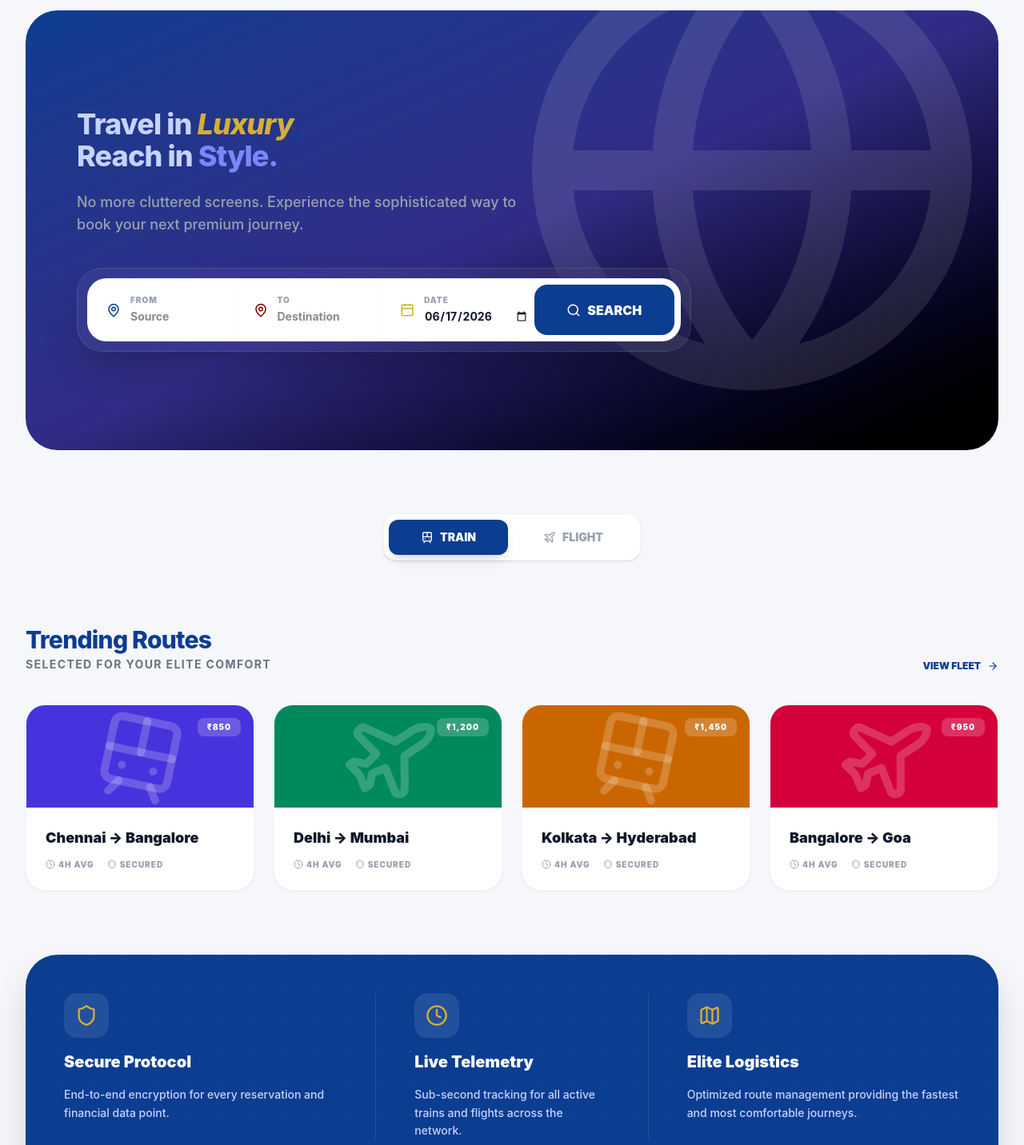
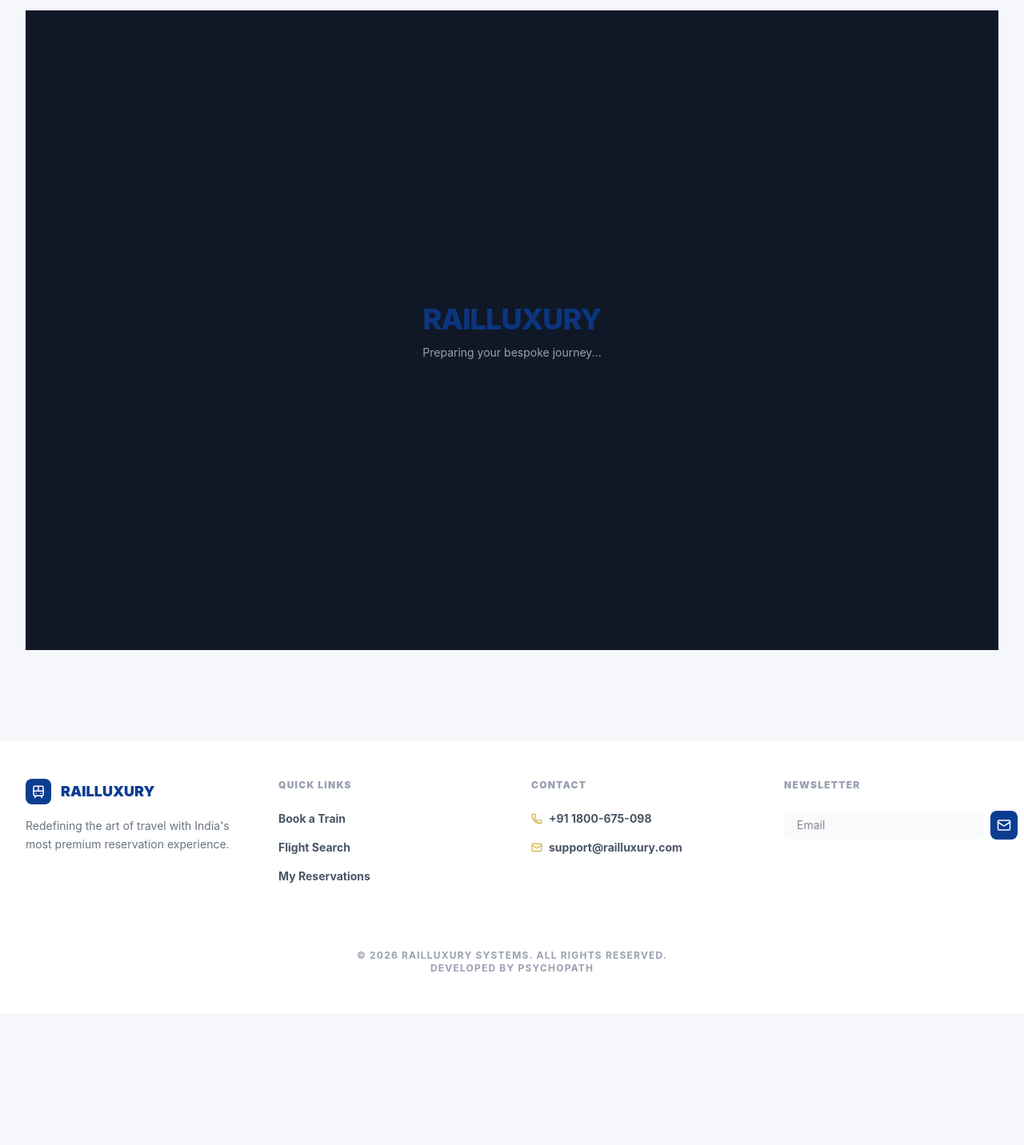
Before and after one commit to HEMANATH-AFK/railluxury, a React (Vite) app in the folder frontend/: page / in a window 1280 px wide. Shown: the part 100-1532 px from the top of the page at 80% size. After the commit the page ends 1367 px from the top, so only its background shows below. Built offline with nearby package versions, Linux system fonts and the light colour scheme.

Commit message:
Step 1: Clear existing landing page to establish a clean base

```diff
--- a/frontend/src/pages/Home.jsx
+++ b/frontend/src/pages/Home.jsx
@@ -1,197 +1,10 @@
-import { useState } from 'react';
-import { useNavigate } from 'react-router-dom';
-import { Train, Plane, MapPin, Calendar, Search, ArrowRight, Shield, Clock, Map, Globe, Star } from 'lucide-react';
-import { motion } from 'framer-motion';
-
 const Home = () => {
-  const [type, setType] = useState('train');
-  const [source, setSource] = useState('');
-  const [destination, setDestination] = useState('');
-  const [date, setDate] = useState(new Date().toISOString().split('T')[0]);
-  const navigate = useNavigate();
-
-  const handleSearch = (e) => {
-    e.preventDefault();
-    navigate(`/search?type=${type}&source=${source}&destination=${destination}&date=${date}`);
-  };
-
-  const popularRoutes = [
-    { from: 'Chennai', to: 'Bangalore', price: '₹850', color: 'bg-indigo-600', icon: <Train size={40}/> },
-    { from: 'Delhi', to: 'Mumbai', price: '₹1,200', color: 'bg-emerald-600', icon: <Plane size={40}/> },
-    { from: 'Kolkata', to: 'Hyderabad', price: '₹1,450', color: 'bg-amber-600', icon: <Train size={40}/> },
-    { from: 'Bangalore', to: 'Goa', price: '₹950', color: 'bg-rose-600', icon: <Plane size={40}/> },
-  ];
-
   return (
-    <div className="space-y-20 pb-20">
-      {/* Hero Section - Gradient & Icon Based */}
-      <section className="relative h-[550px] rounded-[40px] overflow-hidden bg-gradient-to-br from-primary via-indigo-900 to-black p-8 md:p-16 flex items-center">
-        <div className="absolute top-0 right-0 w-1/2 h-full opacity-10 pointer-events-none">
-          <Globe size={600} className="text-white -mr-40 mt-[-100px]" />
-        </div>
-
-        <div className="relative z-10 max-w-3xl">
-
-          <motion.h1
-            initial={{ opacity: 0, y: 20 }}
-            animate={{ opacity: 1, y: 0 }}
-            className="text-5xl md:text-6xl font-black text-white mb-6 leading-[1.1]"
-          >
-            <span className="text-indigo-200">Travel in</span> <span className="text-accent italic">Luxury</span>,<br/>
-            <span className="text-indigo-200">Reach in</span> <span className="text-indigo-400">Style.</span>
-          </motion.h1>
-
-          <motion.p
-            initial={{ opacity: 0 }}
-            animate={{ opacity: 1 }}
-            transition={{ delay: 0.2 }}
-            className="text-lg text-gray-400 mb-10 font-medium max-w-xl"
-          >
-            No more cluttered screens. Experience the sophisticated way to book your next premium journey.
-          </motion.p>
-
-          {/* Search Bar */}
-          <motion.div
-            initial={{ opacity: 0, y: 30 }}
-            animate={{ opacity: 1, y: 0 }}
-            transition={{ delay: 0.3 }}
-            className="bg-white/5 backdrop-blur-3xl p-3 rounded-[32px] border border-white/10 shadow-2xl"
-          >
-            <form onSubmit={handleSearch} className="bg-white rounded-[24px] p-2 grid grid-cols-1 md:grid-cols-4 gap-2">
-              <div className="flex items-center px-4 py-3 gap-3 border-r border-gray-50">
-                <MapPin className="text-primary shrink-0" size={18} />
-                <div className="w-full">
-                  <p className="text-[10px] font-black text-gray-400 uppercase tracking-widest">From</p>
-                  <input
-                    type="text"
-                    placeholder="Source"
-                    className="font-bold text-gray-900 outline-none w-full text-sm"
-                    value={source}
-                    onChange={(e) => setSource(e.target.value)}
-                    required
-                  />
-                </div>
-              </div>
-              <div className="flex items-center px-4 py-3 gap-3 border-r border-gray-50">
-                <MapPin className="text-secondary shrink-0" size={18} />
-                <div className="w-full">
-                  <p className="text-[10px] font-black text-gray-400 uppercase tracking-widest">To</p>
-                  <input
-                    type="text"
-                    placeholder="Destination"
-                    className="font-bold text-gray-900 outline-none w-full text-sm"
-                    value={destination}
-                    onChange={(e) => setDestination(e.target.value)}
-                    required
-                  />
-                </div>
-              </div>
-              <div className="flex items-center px-4 py-3 gap-3">
-                <Calendar className="text-accent shrink-0" size={18} />
-                <div className="w-full">
-                  <p className="text-[10px] font-black text-gray-400 uppercase tracking-widest">Date</p>
-                  <input
-                    type="date"
-                    className="font-bold text-gray-900 outline-none w-full text-sm cursor-pointer"
-                    value={date}
-                    onChange={(e) => setDate(e.target.value)}
-                    required
-                  />
-                </div>
-              </div>
-              <button type="submit" className="bg-primary text-white rounded-2xl font-black py-4 hover:scale-[1.02] transition-all flex items-center justify-center gap-2">
-                <Search size={18} /> SEARCH
-              </button>
-            </form>
-          </motion.div>
-        </div>
-      </section>
-
-      {/* Mode Switcher */}
-      <section className="flex justify-center">
-        <div className="bg-white p-1.5 rounded-2xl shadow-sm border border-gray-50 flex gap-1">
-          <button
-            onClick={() => setType('train')}
-            className={`px-10 py-3 rounded-xl font-black text-sm flex items-center gap-2 transition-all ${type === 'train' ? 'bg-primary text-white shadow-lg' : 'text-gray-400 hover:text-gray-700'}`}
-          >
-            <Train size={16}/> TRAIN
-          </button>
-          <button
-            onClick={() => setType('flight')}
-            className={`px-10 py-3 rounded-xl font-black text-sm flex items-center gap-2 transition-all ${type === 'flight' ? 'bg-secondary text-white shadow-lg' : 'text-gray-400 hover:text-gray-700'}`}
-          >
-            <Plane size={16}/> FLIGHT
-          </button>
-        </div>
-      </section>
-
-      {/* Popular Routes - Icon based cards */}
-      <section>
-        <div className="flex justify-between items-end mb-10">
-          <div>
-            <h2 className="text-primary text-2xl font-black">Trending Routes</h2>
-            <p className="text-gray-500 font-bold text-sm uppercase tracking-widest">Selected for your elite comfort</p>
-          </div>
-          <button className="text-primary font-black text-xs flex items-center gap-2 hover:gap-4 transition-all">
-            VIEW FLEET <ArrowRight size={14}/>
-          </button>
-        </div>
-        <div className="grid grid-cols-1 sm:grid-cols-2 lg:grid-cols-4 gap-6">
-          {popularRoutes.map((route, idx) => (
-            <motion.div
-              key={idx}
-              whileHover={{ y: -8 }}
-              onClick={() => navigate(`/search?type=${type}&source=${route.from}&destination=${route.to}&date=${date}`)}
-              className="card-premium overflow-hidden !p-0 cursor-pointer group"
-            >
-              <div className={`h-32 ${route.color} relative flex items-center justify-center text-white/20 overflow-hidden`}>
-                <div className="absolute inset-0 bg-black/10 group-hover:bg-transparent transition-colors"></div>
-                <div className="scale-[3] rotate-12 transition-transform duration-500 group-hover:scale-[3.5] group-hover:rotate-0">
-                  {route.icon}
-                </div>
-                <div className="absolute top-4 right-4 bg-white/20 backdrop-blur px-3 py-1 rounded-lg text-[10px] font-black text-white uppercase tracking-widest">
-                  {route.price}
-                </div>
-              </div>
-              <div className="p-6">
-                <h4 className="text-lg font-black text-gray-900 group-hover:text-primary transition-colors">{route.from} → {route.to}</h4>
-                <div className="flex items-center gap-4 mt-3 text-[10px] font-black text-gray-400 uppercase tracking-widest">
-                  <span className="flex items-center gap-1"><Clock size={12}/> 4H AVG</span>
-                  <span className="flex items-center gap-1"><Shield size={12}/> SECURED</span>
-                </div>
-              </div>
-            </motion.div>
-          ))}
-        </div>
-      </section>
-
-      {/* Feature Grid */}
-      <section className="bg-primary rounded-[40px] p-12 text-white shadow-2xl relative overflow-hidden">
-        <div className="absolute inset-0 opacity-10" style={{backgroundImage: 'radial-gradient(circle at 1px 1px, white 1px, transparent 0)', backgroundSize: '40px 40px'}}></div>
-        <div className="grid grid-cols-1 md:grid-cols-3 gap-12 relative z-10 text-center md:text-left">
-          <div className="space-y-4">
-            <div className="w-14 h-14 bg-white/10 rounded-2xl flex items-center justify-center text-accent mx-auto md:mx-0">
-              <Shield size={28}/>
-            </div>
-            <h4 className="text-xl font-black">Secure Protocol</h4>
-            <p className="text-indigo-200 text-sm font-medium leading-relaxed">End-to-end encryption for every reservation and financial data point.</p>
-          </div>
-          <div className="space-y-4 border-y md:border-y-0 md:border-x border-white/10 py-8 md:py-0 md:px-12">
-            <div className="w-14 h-14 bg-white/10 rounded-2xl flex items-center justify-center text-accent mx-auto md:mx-0">
-              <Clock size={28}/>
-            </div>
-            <h4 className="text-xl font-black">Live Telemetry</h4>
-            <p className="text-indigo-200 text-sm font-medium leading-relaxed">Sub-second tracking for all active trains and flights across the network.</p>
-          </div>
-          <div className="space-y-4">
-            <div className="w-14 h-14 bg-white/10 rounded-2xl flex items-center justify-center text-accent mx-auto md:mx-0">
-              <Map size={28}/>
-            </div>
-            <h4 className="text-xl font-black">Elite Logistics</h4>
-            <p className="text-indigo-200 text-sm font-medium leading-relaxed">Optimized route management providing the fastest and most comfortable journeys.</p>
-          </div>
-        </div>
-      </section>
+    <div className="min-h-screen flex items-center justify-center bg-gray-900 text-white font-sans">
+      <div className="text-center">
+        <h1 className="text-2xl font-bold tracking-widest text-accent animate-pulse">RAILLUXURY</h1>
+        <p className="text-gray-400 mt-2 text-sm">Preparing your bespoke journey...</p>
+      </div>
     </div>
   );
 };
```
